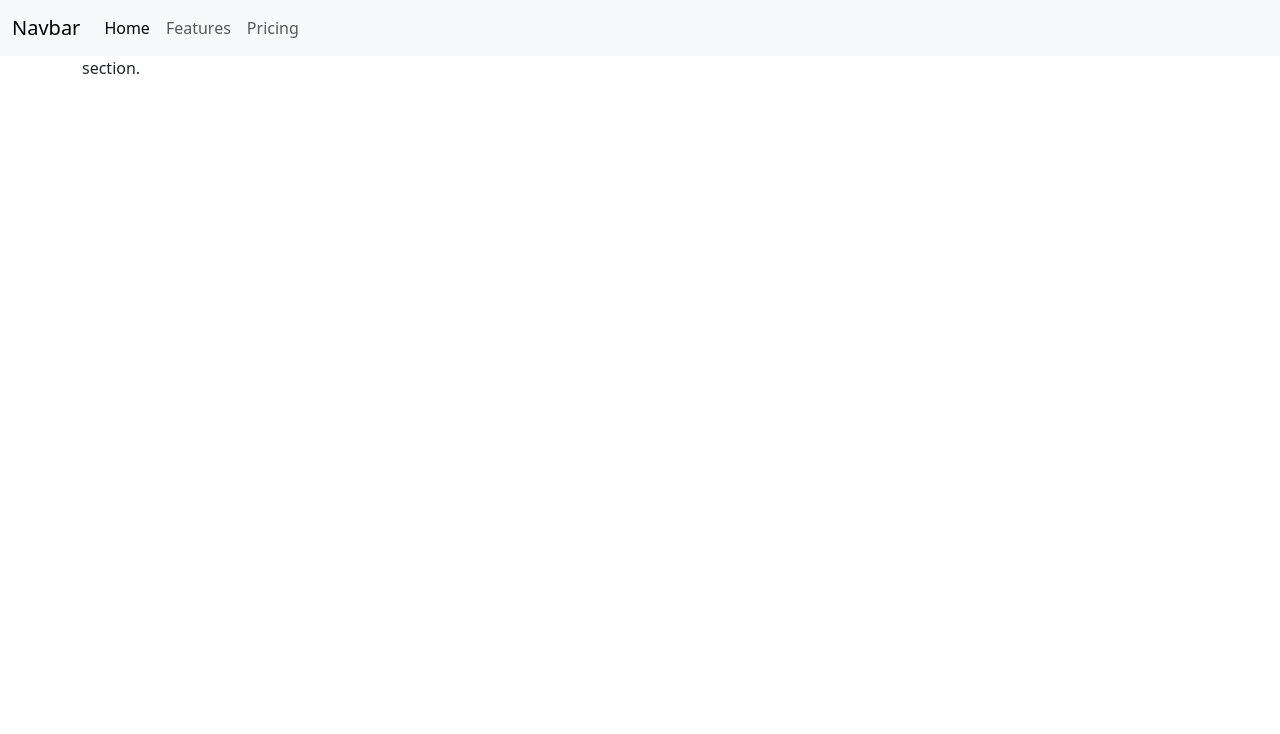
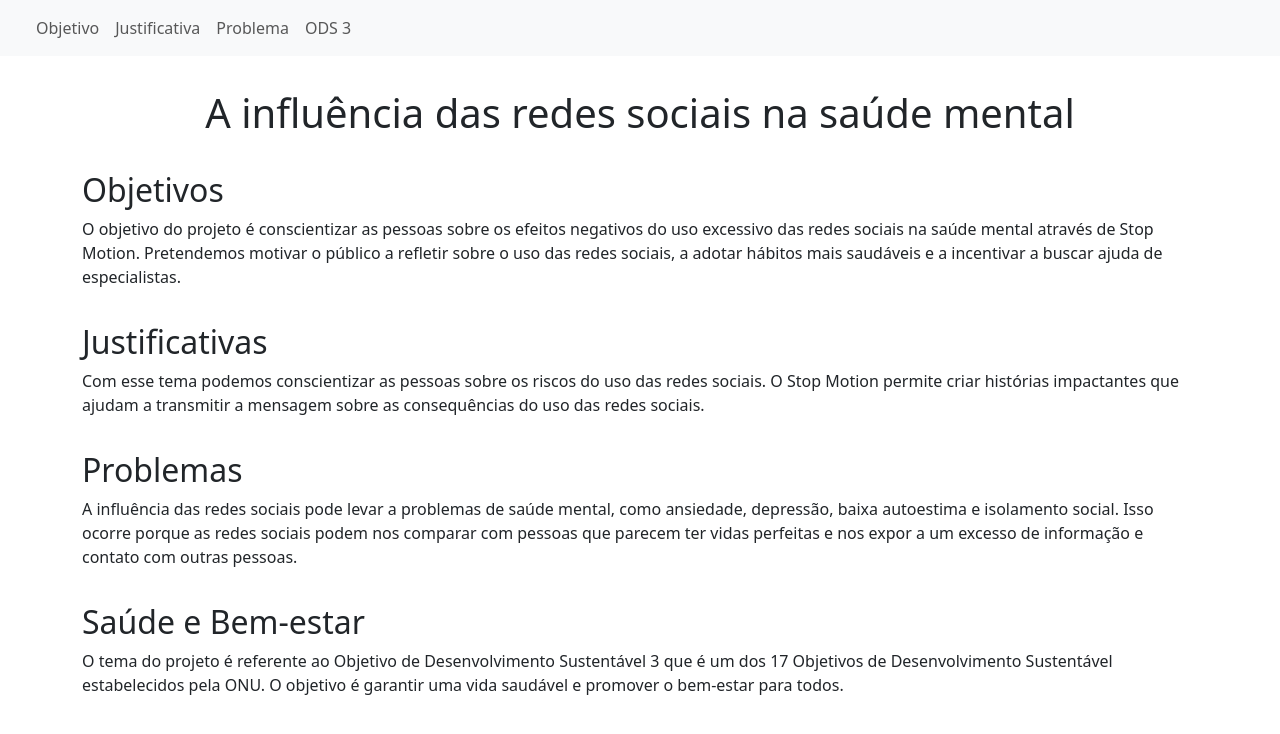
Before and after one commit to pedroetec1930/SiteFeira, a plain HTML site: page livro copy/index.html in a window 1280 px wide. Drawn offline with nearby package versions, Linux system fonts and the light colour scheme; files that its build step writes are made by us from their sources.

Commit message:
'inicio'

```diff
--- a/livro copy/css/style.css
+++ b/livro copy/css/style.css
@@ -6,3 +6,12 @@ form{
   margin-top: 1em;
   margin-bottom: 1em;
 }
+
+#obj,
+#ods,
+#just,
+#prob,
+#int {
+  margin-top: 3%;
+  margin-bottom: 3%;
+}
--- a/livro copy/index.html
+++ b/livro copy/index.html
@@ -1,27 +1,31 @@
 <!DOCTYPE html>
 <html lang="en">
+
 <head>
   <meta charset="UTF-8">
   <meta http-equiv="X-UA-Compatible" content="IE=edge">
   <meta name="viewport" content="width=device-width, initial-scale=1.0">
-    <link rel="stylesheet" href="../livro/css/bootstrap-grid.css">
-    <link rel="stylesheet" href="../livro/css/bootstrap.css">
-    <link rel="stylesheet" href="../livro/css/style.css">
+  <link rel="stylesheet" href="../livro copy/css/bootstrap-grid.css">
+  <link rel="stylesheet" href="../livro copy/css/bootstrap.css">
+  <link rel="stylesheet" href="../livro copy/css/style.css">
   <title>A Influência das Redes Sociais</title>
 </head>
+
 <body>
   <header>
     <nav class="navbar navbar-expand-lg bg-body-tertiary">
       <div class="container-fluid">
-          <a class="navbar-brand" href="#">Navbar</a>
-          <button class="navbar-toggler" type="button" data-bs-toggle="collapse" data-bs-target="#navbarNavAltMarkup" aria-controls="navbarNavAltMarkup" aria-expanded="false" aria-label="Toggle navigation">
+        <button class="navbar-toggler" type="button" data-bs-toggle="collapse" data-bs-target="#navbarNavAltMarkup"
+          aria-controls="navbarNavAltMarkup" aria-expanded="false" aria-label="Toggle navigation">
           <span class="navbar-toggler-icon"></span>
         </button>
         <div class="collapse navbar-collapse" id="navbarNavAltMarkup">
           <div class="navbar-nav">
-              <a class="nav-link active" aria-current="page" href="#">Home</a>
-              <a class="nav-link" href="#">Features</a>
-              <a class="nav-link" href="#">Pricing</a>
+            <a class="nav-link active" aria-current="page" href="#"></a>
+            <a class="nav-link" href="index.html#obj">Objetivo</a>
+            <a class="nav-link" href="index.html#just">Justificativa</a>
+            <a class="nav-link" href="index.html#prob">Problema</a>
+            <a class="nav-link" href="index.html#ods">ODS 3</a>
           </div>
         </div>
       </div>
@@ -29,10 +33,34 @@
   </header>
 
   <main class="container">
-      <section class="integrantes">
+    <section id="int">
+      <h1 class="text-center">A influência das redes sociais na saúde mental</h1>
+    </section>
+    <section id="obj">
+      <h2>Objetivos</h2>
+      <p>O objetivo do projeto é conscientizar as pessoas sobre os efeitos negativos do uso excessivo das redes sociais
+        na saúde mental através de Stop Motion. Pretendemos motivar o público a refletir sobre o uso das redes sociais,
+        a adotar hábitos mais saudáveis e a incentivar a buscar ajuda de especialistas.</p>
+    </section>
+    <section id="just">
+      <h2>Justificativas</h2>
+      <p>Com esse tema podemos conscientizar as pessoas sobre os riscos do uso das redes sociais. O Stop Motion permite
+        criar histórias impactantes que ajudam a transmitir a mensagem sobre as consequências do uso das redes sociais.
+      </p>
+    </section>
+    <section id="prob">
+      <h2>Problemas</h2>
+      <p>A influência das redes sociais pode levar a problemas de saúde mental, como ansiedade, depressão, baixa
+        autoestima e isolamento social. Isso ocorre porque as redes sociais podem nos comparar com pessoas que parecem
+        ter vidas perfeitas e nos expor a um excesso de informação e contato com outras pessoas.</p>
+    </section>
+    <section id="ods">
+      <h2>Saúde e Bem-estar</h2>
+      <p>O tema do projeto é referente ao Objetivo de Desenvolvimento Sustentável 3 que é um dos 17 Objetivos de
+        Desenvolvimento Sustentável estabelecidos pela ONU. O objetivo é garantir uma vida saudável e promover o
+        bem-estar para todos.</p>
+    </section>
+    <script src="../livro copy/js/bootstrap.bundle.js"></script>
+</body>
 
-      </section>
-      section.
-      <script src="../livro/js/bootstrap.bundle.js"></script>
-</body>
 </html>
```
Lines whose indentation alone changed are shown as unchanged.
